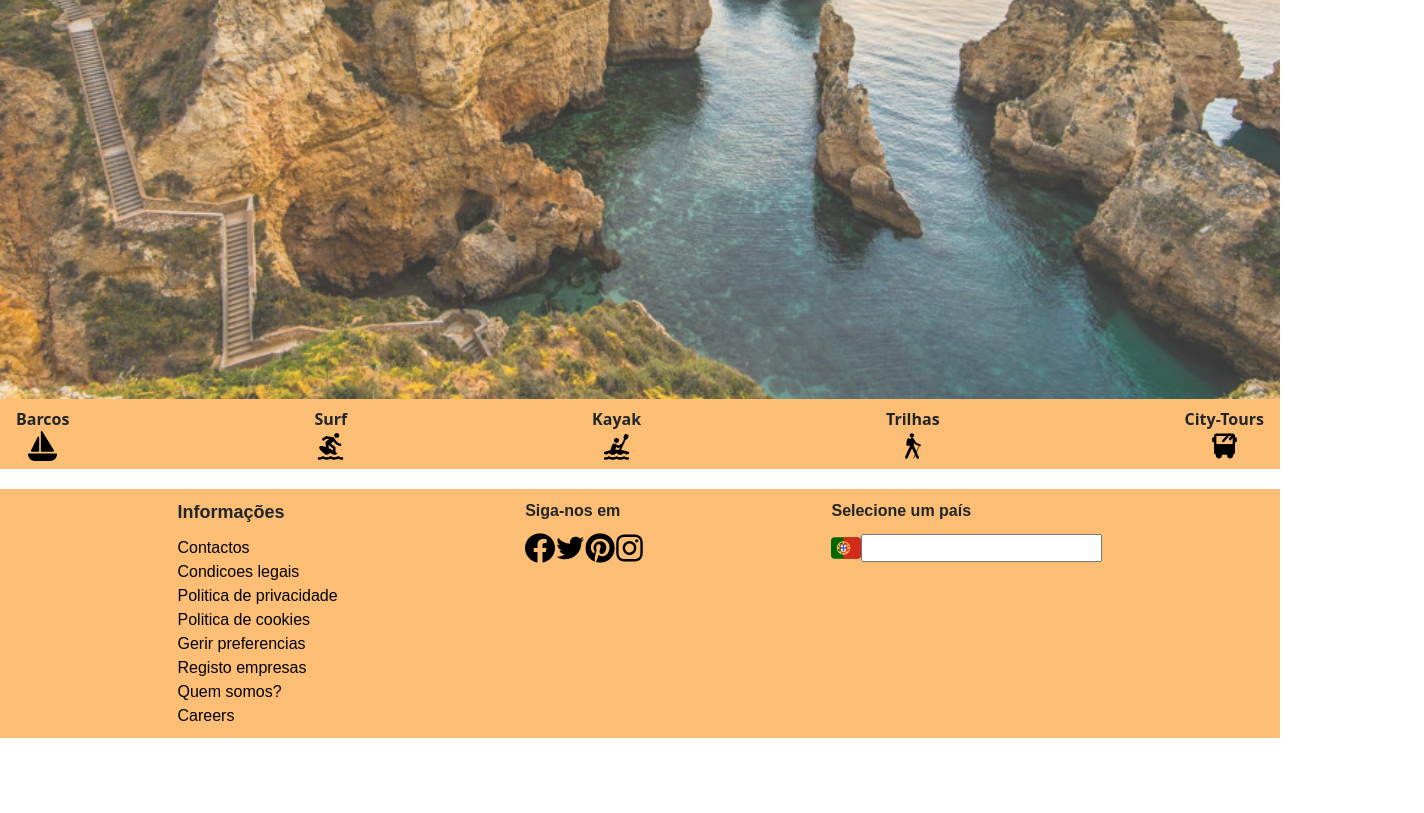
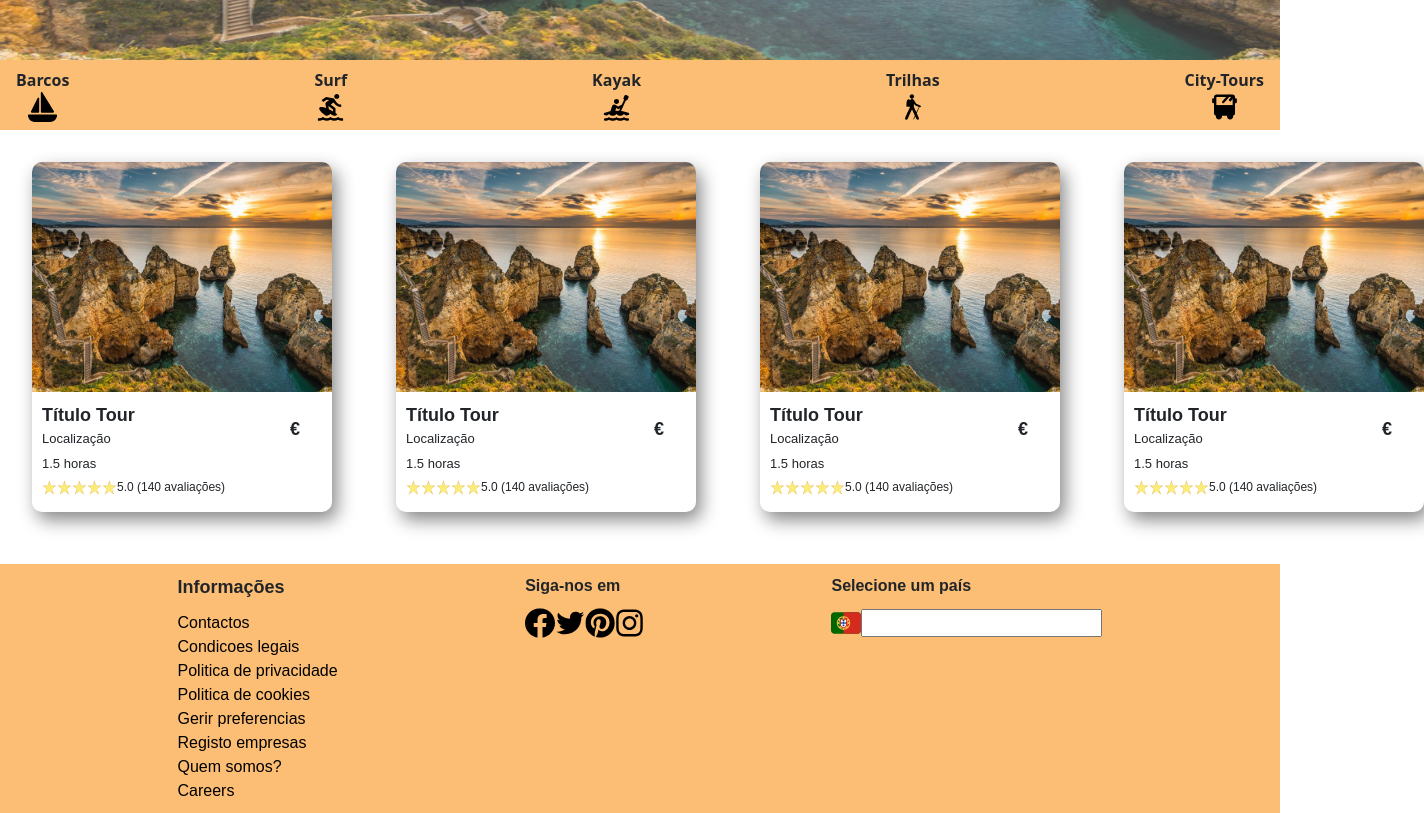
Before and after one commit to earthquake-algarve/react-service, a React (Create React App) app: page / in a window 1280 px wide. Shown: the part 500-1313 px from the top of the page, 1424 px wide, since content can reach past the window. Before the commit the page ends 1238 px from the top, so only its background shows below. Built offline with nearby package versions, Linux system fonts and the light colour scheme; no server answers.

Commit message:
feat: card-tour component added

```diff
--- /dev/null
+++ b/src/components/cardTour/CardTour.js
@@ -0,0 +1,149 @@
+import './cardTour.css'
+
+export default function CardTour(){
+    return (
+        <>
+        <div className='teste'>
+            <div className='card-tour'>
+                <div className='card-img'>
+                    <img src='img/algarve2.png' alt='card-img'></img>
+                </div>
+
+                <div className='informacoes'>
+                    <div className='titulo'>
+                        <b>Título Tour</b>
+                    </div>
+
+                    <div className='localizacao'>
+                        Localização
+                    </div>
+
+                    <div className='duracao'>
+                        1.5 horas
+                    </div>
+
+                    <div className='rating'>
+                        <img src='img/star-icon.svg' alt='stars'></img>
+                        <img src='img/star-icon.svg' alt='stars'></img>
+                        <img src='img/star-icon.svg' alt='stars'></img>
+                        <img src='img/star-icon.svg' alt='stars'></img>
+                        <img src='img/star-icon.svg' alt='stars'></img>
+                        <span id='rating-number'>5.0 (140 avaliações)</span>
+                    </div>
+
+                    <div className='preco'>
+                        <b>€</b>
+                    </div>
+
+                </div>
+
+            </div>
+
+            <div className='card-tour'>
+                <div className='card-img'>
+                    <img src='img/algarve2.png' alt='card-img'></img>
+                </div>
+
+                <div className='informacoes'>
+                    <div className='titulo'>
+                        <b>Título Tour</b>
+                    </div>
+
+                    <div className='localizacao'>
+                        Localização
+                    </div>
+
+                    <div className='duracao'>
+                        1.5 horas
+                    </div>
+
+                    <div className='rating'>
+                        <img src='img/star-icon.svg' alt='stars'></img>
+                        <img src='img/star-icon.svg' alt='stars'></img>
+                        <img src='img/star-icon.svg' alt='stars'></img>
+                        <img src='img/star-icon.svg' alt='stars'></img>
+                        <img src='img/star-icon.svg' alt='stars'></img>
+                        <span id='rating-number'>5.0 (140 avaliações)</span>
+                    </div>
+
+                    <div className='preco'>
+                        <b>€</b>
+                    </div>
+
+                </div>
+
+            </div>
+
+            <div className='card-tour'>
+                <div className='card-img'>
+                    <img src='img/algarve2.png' alt='card-img'></img>
+                </div>
+
+                <div className='informacoes'>
+                    <div className='titulo'>
+                        <b>Título Tour</b>
+                    </div>
+
+                    <div className='localizacao'>
+                        Localização
+                    </div>
+
+                    <div className='duracao'>
+                        1.5 horas
+                    </div>
+
+                    <div className='rating'>
+                        <img src='img/star-icon.svg' alt='stars'></img>
+                        <img src='img/star-icon.svg' alt='stars'></img>
+                        <img src='img/star-icon.svg' alt='stars'></img>
+                        <img src='img/star-icon.svg' alt='stars'></img>
+                        <img src='img/star-icon.svg' alt='stars'></img>
+                        <span id='rating-number'>5.0 (140 avaliações)</span>
+                    </div>
+
+                    <div className='preco'>
+                        <b>€</b>
+                    </div>
+
+                </div>
+
+            </div>
+
+            <div className='card-tour'>
+                <div className='card-img'>
+                    <img src='img/algarve2.png' alt='card-img'></img>
+                </div>
+
+                <div className='informacoes'>
+                    <div className='titulo'>
+                        <b>Título Tour</b>
+                    </div>
+
+                    <div className='localizacao'>
+                        Localização
+                    </div>
+
+                    <div className='duracao'>
+                        1.5 horas
+                    </div>
+
+                    <div className='rating'>
+                        <img src='img/star-icon.svg' alt='stars'></img>
+                        <img src='img/star-icon.svg' alt='stars'></img>
+                        <img src='img/star-icon.svg' alt='stars'></img>
+                        <img src='img/star-icon.svg' alt='stars'></img>
+                        <img src='img/star-icon.svg' alt='stars'></img>
+                        <span id='rating-number'>5.0 (140 avaliações)</span>
+                    </div>
+
+                    <div className='preco'>
+                        <b>€</b>
+                    </div>
+
+                </div>
+
+            </div>
+        </div>
+        </>
+    )
+}
--- /dev/null
+++ b/src/components/cardTour/cardTour.css
@@ -0,0 +1,47 @@
+.teste{
+    display: flex;
+    justify-content: space-between;
+}
+
+.card-tour{
+    width: 300px;
+    height: 350px;
+    font-family: sans-serif;
+    border-radius: 10px;
+    margin: 2rem;
+    box-shadow: 5px 8px 18px #888888;
+}
+
+.card-img img {
+    width: 300px;
+    height: 230px;
+    border-radius: 10px 10px 0 0;
+}
+
+.informacoes{
+    padding: 10px;
+    position: relative;
+}
+
+.titulo{
+    font-size: 18px;
+}
+
+.localizacao,
+.duracao {
+    font-size: 13px;
+    margin-bottom: 5px;
+}
+
+.rating{
+    display: flex;
+    align-items: center;
+    font-size: 12px;
+}
+
+.preco{
+    font-size: 18px;
+    position: absolute;
+    right: 2rem;
+    top: 1.5rem;
+}
--- a/src/components/slogan/Slogan.js
+++ b/src/components/slogan/Slogan.js
@@ -6,7 +6,7 @@ export default function Slogan(){
             <div className='slogan'>
                 <img src='img/algarve2.png' alt='slogan entertours'className='slogan-img'></img>
 
-                <p className='slogan-text'>Crie memórias incríveis no Algarve com a EnterTours</p>
+                <span className='slogan-text'>Crie memórias incríveis no Algarve com a EnterTours</span>
             </div>
         </>
     )
--- a/src/components/slogan/slogan.css
+++ b/src/components/slogan/slogan.css
@@ -6,6 +6,7 @@
     width: 100%;
     opacity: 0.8;
     position: relative;
+    max-height: 500px;
 }
 
 .slogan-text{
@@ -15,5 +16,5 @@
     position: absolute;
     max-width: 50%;
     left: 4rem;
-    top: 9rem;
+    top: 7rem;
 }
--- a/src/pages/Home.js
+++ b/src/pages/Home.js
@@ -3,6 +3,7 @@ import React from 'react'
 //import Slider from '../components/slider/Slider'
 import Slogan from '../components/slogan/Slogan'
 import Categorias from '../components/categorias/Categorias'
+import CardTour from '../components/cardTour/CardTour'
 
 export default class Home extends React.Component {
 
@@ -42,6 +43,7 @@ export default class Home extends React.Component {
                 <Slider passeios={this.state.passeios} handlePasseio={this.handlePasseio} /> */}
                 <Slogan />
                 <Categorias />
+                <CardTour />
             </>
         )
     }
```
Also changed, not shown: public/img/star-icon.svg (added).
